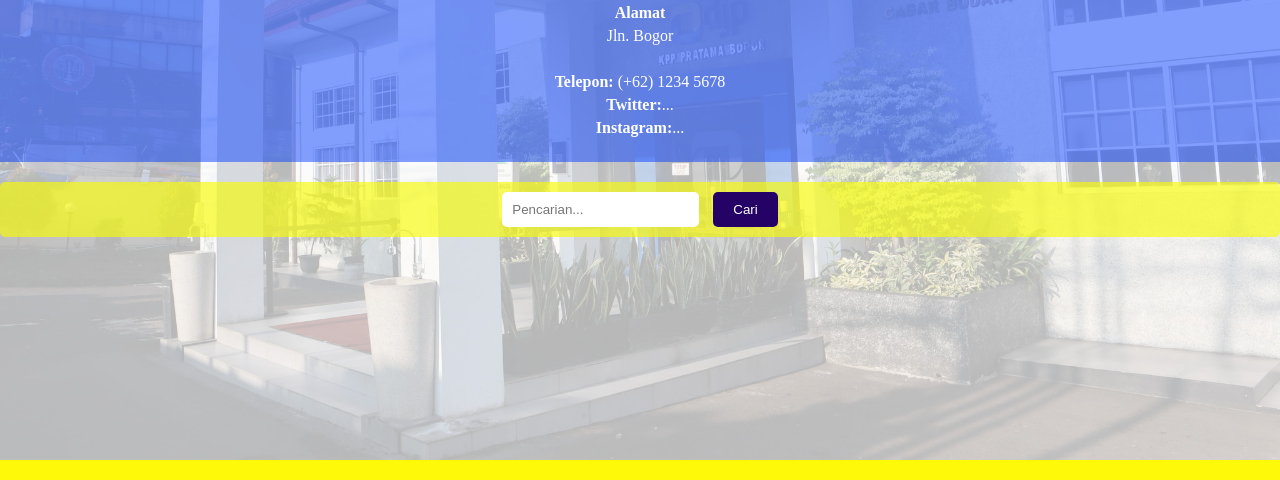
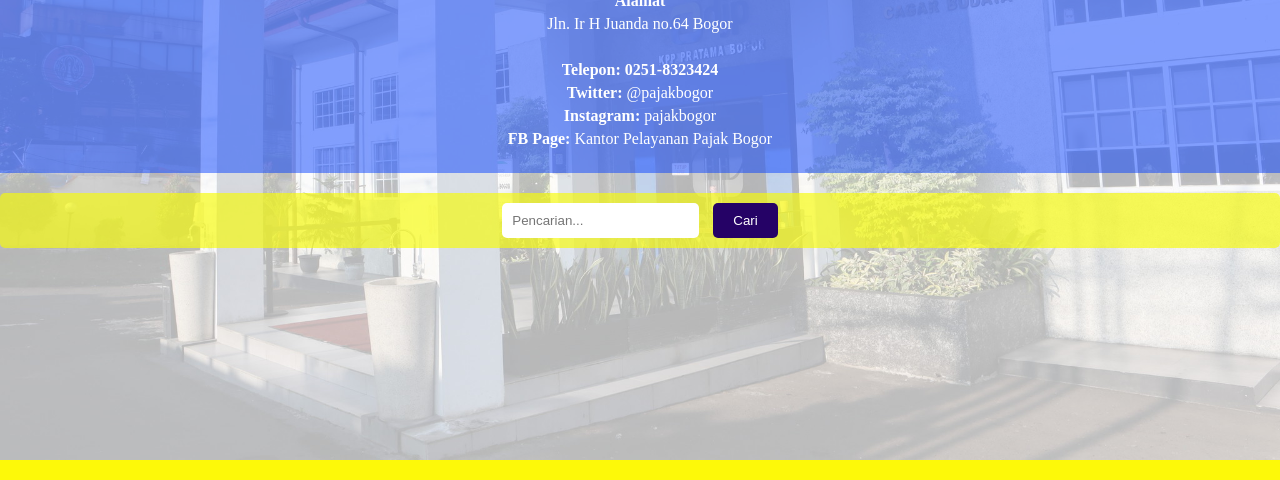
Before and after one commit to Echashaa/Echashaa.github.io, a plain HTML site: page index.html in a window 1280 px wide. Shown: the part 340-820 px from the top of the page. Drawn offline with Linux system fonts and the light colour scheme.

Commit message:
Add files via upload

```diff
--- a/index.html
+++ b/index.html
@@ -23,11 +23,12 @@
         <header>
             <div class="header-info">
                 <div class="contact-info">
-                    <strong>Alamat</strong> <p></i> Jln. Bogor</p>
+                    <strong>Alamat</strong> <p></i> Jln. Ir H Juanda no.64 Bogor</p>
                     <br>
-                    <p><strong>Telepon:</strong></i> (+62) 1234 5678</p>
-                    <p><strong>Twitter:</strong>...</p>
-                    <p><strong>Instagram:</strong>...</p>
+                    <p><strong>Telepon: 0251-8323424</strong></i></p>
+                    <p><strong>Twitter:</strong> @pajakbogor</p>
+                    <p><strong>Instagram:</strong> pajakbogor</p>
+                    <p><strong>FB Page:</strong> Kantor Pelayanan Pajak Bogor</p>
                 </div>
             </div>
         </header>
```
